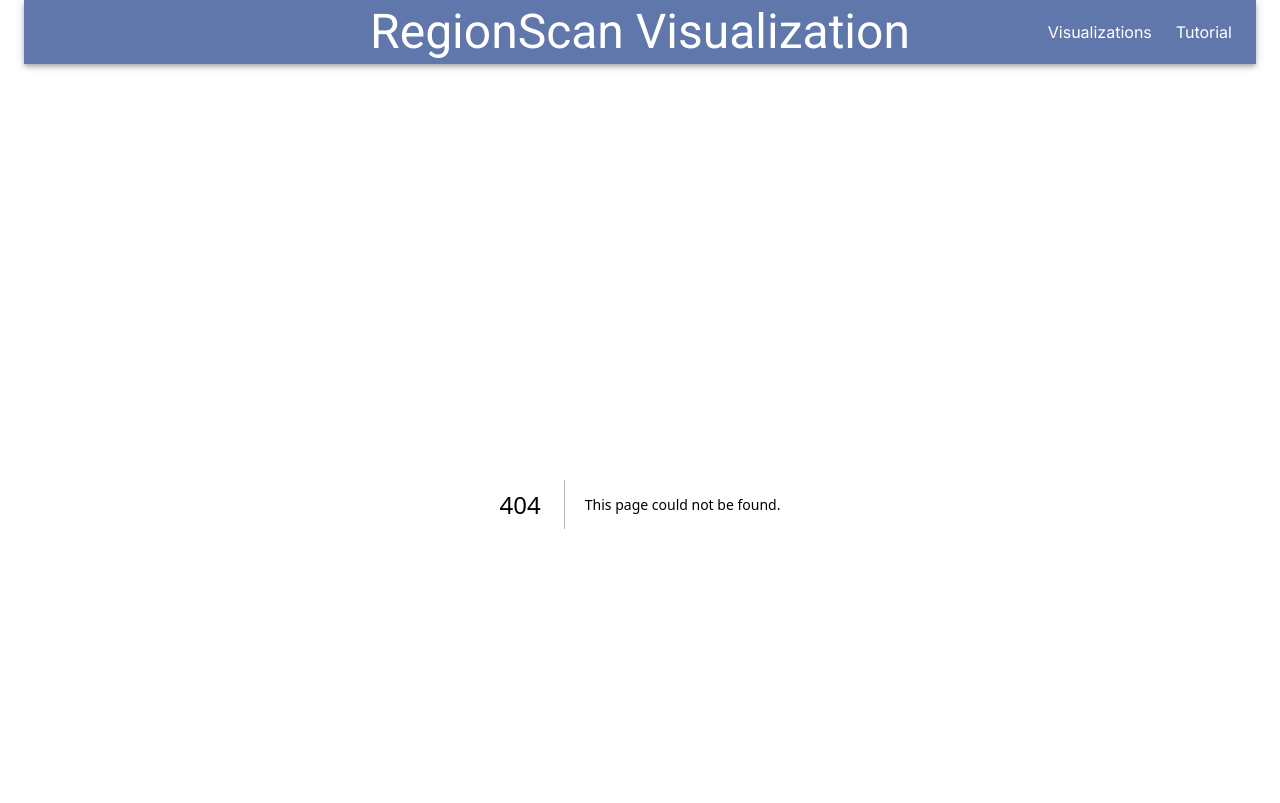
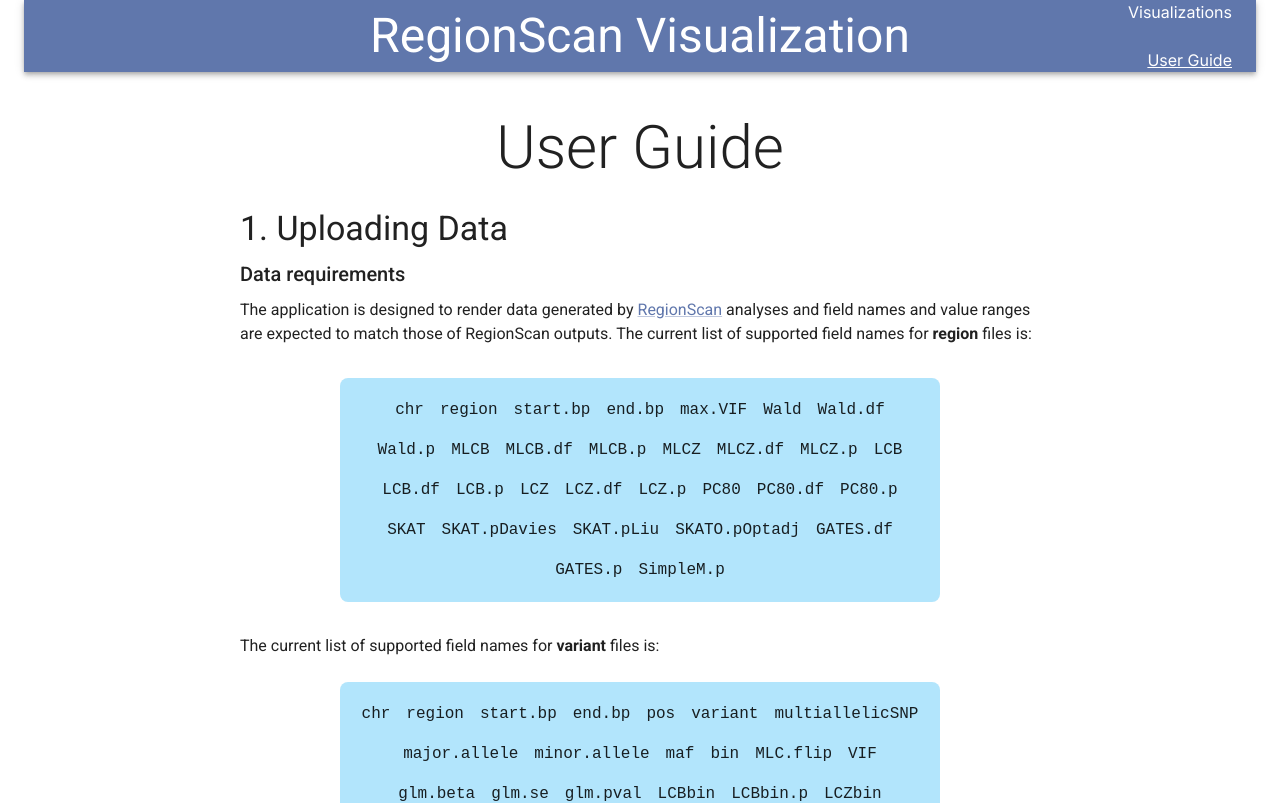
Before and after one commit to BullLab-Lunenfeld/region-scan-dashboard, a Next.js app in the folder next/region-scan-dashboard/: page /user-guide in a window 1280 px wide. Before the commit this address had no page. Shown: the top 803 px of the page. Built offline with nearby package versions, Linux system fonts and the light colour scheme; what @mui/material-nextjs would draw is missing.

Commit message:
reorder columns on help page, retitle help page user guide

```diff
--- a/next/region-scan-dashboard/src/app/tutorial/page.tsx
+++ b/next/region-scan-dashboard/src/app/user-guide/page.tsx
@@ -30,7 +30,7 @@
       <Grid container direction="column" spacing={3} size={{ xs: 12, md: 8 }}>
         <Grid>
           <Typography textAlign="center" variant="h2">
-            Tutorial
+            User Guide
           </Typography>
         </Grid>
         <Grid container direction="column" spacing={1}>
@@ -94,7 +94,7 @@
             <Grid>
               <Typography>
                 The current list of supported field names for{" "}
-                <Strong>variable</Strong> files is:{" "}
+                <Strong>variant</Strong> files is:{" "}
               </Typography>
               <Grid container justifyContent="center">
                 <FieldNameGrid
@@ -103,8 +103,8 @@
                     "region",
                     "start.bp",
                     "end.bp",
+                    "pos",
                     "variant",
-                    "pos",
                     "multiallelicSNP",
                     "major.allele",
                     "minor.allele",
@@ -294,7 +294,7 @@
             </Typography>
           </Grid>
           <Grid container justifyContent="center">
-            <FieldNameGrid names={["chrom", "test", "pos", "ref", "alt"]} />
+            <FieldNameGrid names={["chrom", "pos", "ref", "alt", "test"]} />
           </Grid>
           <Grid>
             <Typography>
@@ -393,9 +393,10 @@
 
 interface FieldNameGridProps {
   names: string[];
+  sort?: boolean;
 }
 
-const FieldNameGrid: React.FC<FieldNameGridProps> = ({ names }) => (
+const FieldNameGrid: React.FC<FieldNameGridProps> = ({ names, sort }) => (
   <Grid
     container
     direction="row"
@@ -411,7 +412,9 @@
     })}
   >
     {names
-      .sort((a, b) => (a.toLowerCase() < b.toLowerCase() ? -1 : 1))
+      .sort((a, b) =>
+        !!sort ? (a.toLowerCase() < b.toLowerCase() ? -1 : 1) : 0,
+      )
       .map((d) => (
         <Grid key={d}>
           <Box component="pre" margin={0.5}>
--- a/next/region-scan-dashboard/src/app/visualization/page.tsx
+++ b/next/region-scan-dashboard/src/app/visualization/page.tsx
@@ -22,7 +22,7 @@
   RegionPlot,
   ShortTextField,
 } from "@/components";
-import { parseTsv, transformRegionVariants, unique } from "@/lib/ts/util";
+import { parseTabular, transformRegionVariants, unique } from "@/lib/ts/util";
 import {
   AssembyInfo,
   isKeyOfRegionResult,
@@ -300,7 +300,7 @@
     fetch(`${process.env.NEXT_PUBLIC_APP_URL}/example`).then((r) =>
       r.json().then(async (r) => {
         const regionData = transformRegionUpload(
-          await parseTsv<RegionResultRaw>(r.region),
+          await parseTabular<RegionResultRaw>(r.region),
           1,
         );
 
@@ -316,7 +316,7 @@
                 number,
               ]);
 
-        const variantData = await parseTsv<VariantResult>(r.variant);
+        const variantData = await parseTabular<VariantResult>(r.variant);
 
         setRegionVariantData(transformRegionVariants(variantData, chrs, range));
       }),
--- a/next/region-scan-dashboard/src/components/Header.tsx
+++ b/next/region-scan-dashboard/src/components/Header.tsx
@@ -39,7 +39,7 @@
 } from "@/lib/ts/types";
 import {
   getEntries,
-  parseTsv,
+  parseTabular,
   processRegionVariants,
   unique,
 } from "@/lib/ts/util";
@@ -89,7 +89,7 @@
   let results: RegionResult[] = [];
   let i = 1;
   for (const file of files) {
-    const parsed = await parseTsv<RegionResultRaw>(file);
+    const parsed = await parseTabular<RegionResultRaw>(file);
     results = [...results, ...transformRegionUpload(parsed, i)];
     i++;
   }
@@ -253,7 +253,7 @@
             <NavLink href="/visualization">Visualizations</NavLink>
           </Grid>
           <Grid>
-            <NavLink href="/tutorial">Tutorial</NavLink>
+            <NavLink href="/user-guide">User Guide</NavLink>
           </Grid>
         </Grid>
       </Toolbar>
--- a/next/region-scan-dashboard/src/components/RegionPlot.tsx
+++ b/next/region-scan-dashboard/src/components/RegionPlot.tsx
@@ -54,7 +54,7 @@
   formatComma,
   getEntries,
   makePvalAxisLabel,
-  parseTsv,
+  parseTabular,
   showToolTip,
 } from "@/lib/ts/util";
 import { fetchGenes } from "@/util/fetchGenes";
@@ -129,7 +129,7 @@
   chr: number,
   posRange: [number, number],
 ): Promise<PlinkVariant[]> => {
-  const parsed = await parseTsv<PlinkVariant>(file);
+  const parsed = await parseTabular<PlinkVariant>(file);
   return parsed
     .map((v) =>
       Object.fromEntries(
--- a/next/region-scan-dashboard/src/lib/ts/util.ts
+++ b/next/region-scan-dashboard/src/lib/ts/util.ts
@@ -12,11 +12,11 @@
   transformPLog10Log10,
 } from "@/components/AppContainer";
 
-export const parseTsv = <T extends Record<string, any>>(
-  tsv: File,
+export const parseTabular = <T extends Record<string, any>>(
+  file: File,
 ): Promise<T[]> => {
   return new Promise((resolve) =>
-    Papa.parse<T>(tsv, {
+    Papa.parse<T>(file, {
       header: true,
       skipEmptyLines: true,
       complete: (v) => resolve(v.data),
@@ -190,7 +190,7 @@
   posRange: [number, number] | null = null,
   selectedRegions: number[] | null = null,
 ) => {
-  const parsed = await parseTsv<VariantResult>(file);
+  const parsed = await parseTabular<VariantResult>(file);
   return transformRegionVariants(parsed, chrs, posRange, selectedRegions);
 };
 
```
